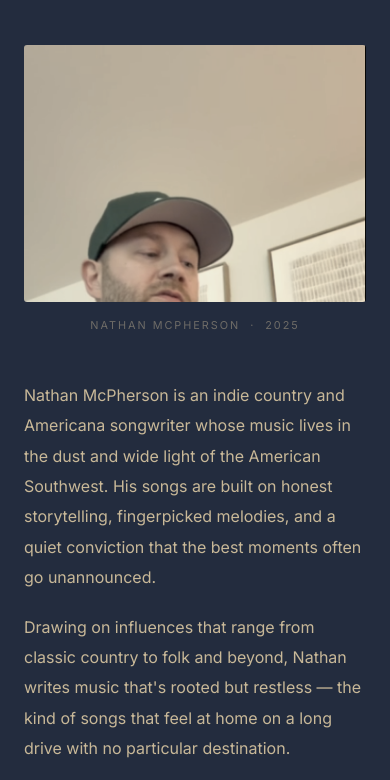
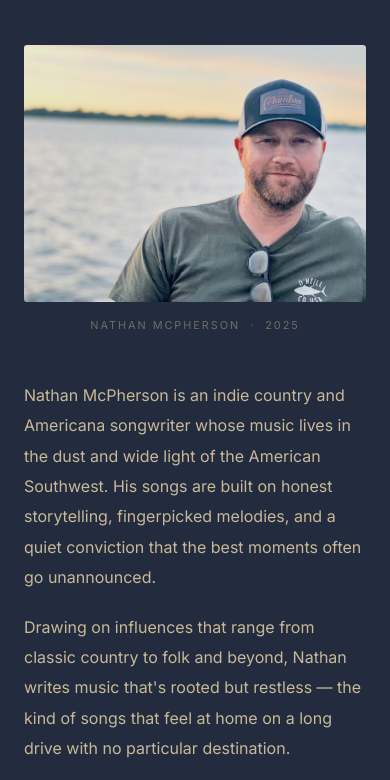
Before and after one commit to mcpherson0814-tech/NM-Music, a plain HTML site: page index.html in a window 390 px wide. Shown: the part 2106-2886 px from the top of the page. Drawn offline with nearby package versions, Linux system fonts and the light colour scheme.

Commit message:
Replace placeholder photo with real image, fix mobile crop
Swapped in IMG_4531.jpg; updated aspect ratio from portrait to landscape
to match the photo and prevent head cutoff on mobile.

Co-Authored-By: Claude Sonnet 4.6 <noreply@anthropic.com>

```diff
--- a/index.html
+++ b/index.html
@@ -273,14 +273,13 @@
       position: relative;
     }
 
-    /* photo note: swap this out when real promo shots come in */
     .about-photo {
       width: 100%;
-      aspect-ratio: 3/4;
+      aspect-ratio: 4/3;
       object-fit: cover;
-      object-position: top center;
+      object-position: center;
       border-radius: 3px;
-      filter: sepia(25%) brightness(0.92) saturate(0.85) contrast(1.05);
+      filter: brightness(0.95) saturate(0.92);
       display: block;
     }
 
@@ -404,7 +403,6 @@
 
       .about-grid { grid-template-columns: 1fr; }
 
-      .about-photo { aspect-ratio: 4/3; }
 
       .social-grid { grid-template-columns: 1fr; }
 
@@ -496,7 +494,7 @@
         <div class="about-photo-wrap">
           <!-- photo: placeholder — replace with proper promo shots when ready -->
           <img
-            src="Placeholder Nathan Image.png"
+            src="IMG_4531.jpg"
             alt="Nathan McPherson"
             class="about-photo"
           >
```
Also changed, not shown: IMG_4531.jpg (added).
